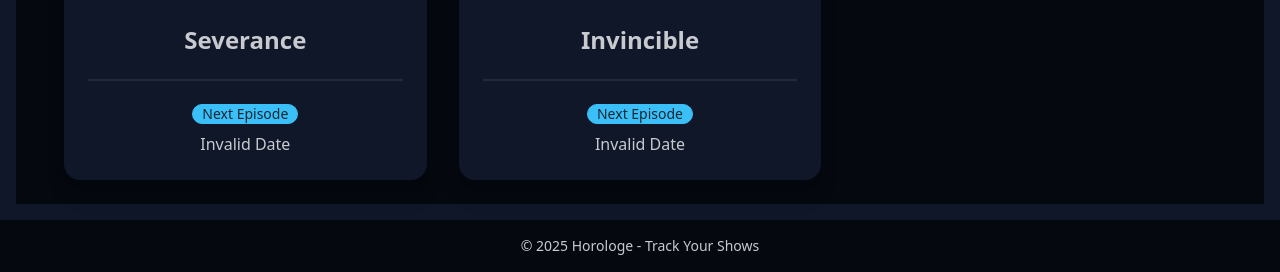
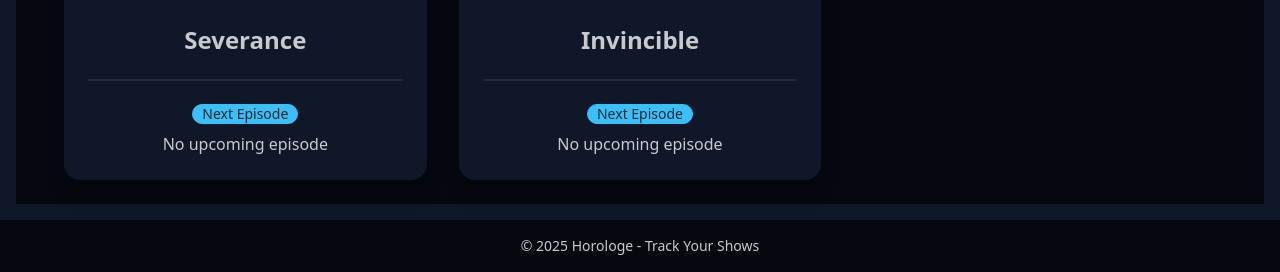
Before and after one commit to MaxCouling/horologe, a Flask app: page / in a window 1280 px wide. Shown: the part 780-1052 px from the top of the page. Run offline with Flask 3, Linux system fonts and the light colour scheme; data that the repository does not hold is empty; some libraries are stand-ins or nearby versions.

Commit message:
another change to time logic

```diff
--- a/get_time.py
+++ b/get_time.py
@@ -84,11 +84,10 @@
     next_ep = get_next_episode(slug)
 
     if next_ep:
-        # Keep the time in UTC
-        utc_time = next_ep["air_time"]
-        next_episode_str = f"\n{format_date(utc_time)}"
+        # Pass the ISO format string directly
+        next_episode_str = next_ep["air_time"].isoformat()
     else:
-        next_episode_str = "No upcoming episode"
+        next_episode_str = ""
 
     return {
         "name": show_name,
--- a/templates/base.html
+++ b/templates/base.html
@@ -36,10 +36,24 @@
   document.addEventListener('DOMContentLoaded', function() {
     document.querySelectorAll('[data-utc]').forEach(function(element) {
       let utcString = element.getAttribute('data-utc');
-      if (utcString) {
-        // Convert to local time
-        let localTime = new Date(utcString + 'Z');
-        element.textContent = localTime.toLocaleString();
+      if (utcString && utcString !== "") {
+        try {
+          const date = new Date(utcString);
+          // Format the date in a user-friendly way
+          const formatted = new Intl.DateTimeFormat(undefined, {
+            weekday: 'long',
+            day: 'numeric',
+            month: 'short',
+            hour: 'numeric',
+            minute: '2-digit',
+            timeZoneName: 'short'
+          }).format(date);
+          element.textContent = formatted;
+        } catch (e) {
+          element.textContent = "No upcoming episode";
+        }
+      } else {
+        element.textContent = "No upcoming episode";
       }
     });
   });
```
